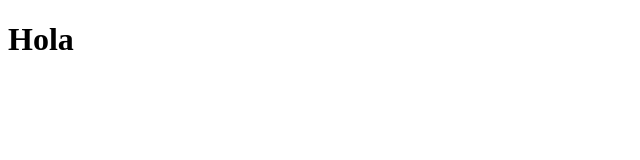
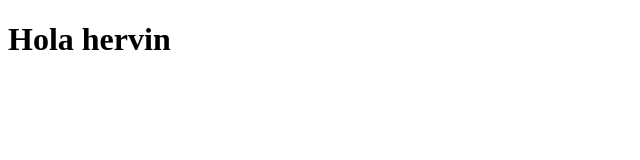
Before and after one commit to hervin70/Master, a plain HTML site: page index.html in a window 1280 px wide. Shown: the whole page, without its empty margins (0-640 px from the left). Drawn offline with Linux system fonts and the light colour scheme.

Commit message:
segunda version

```diff
--- a/index.html
+++ b/index.html
@@ -1 +1 @@
-<!DOCTYPE html><html><head><title>Mi Proyecto</title></head><body><h1>Hola</h1></body></html>
+<!DOCTYPE html><html><head><title>Mi Proyecto</title></head><body><h1>Hola hervin</h1></body></html>
```
